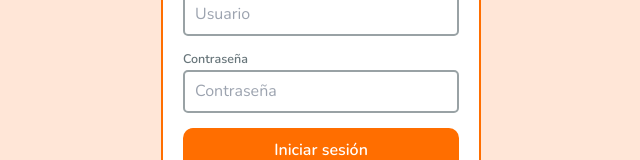
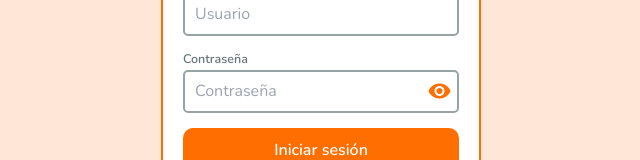
Before and after one commit to zFranco23/promart-store-challenge, a React (Vite) app: page /login in a window 1280 px wide. Shown: the part 390-550 px from the top of the page, without its empty margins (319-959 px from the left). Built offline with nearby package versions, Linux system fonts and the light colour scheme.

Commit message:
Visibility

```diff
--- a/src/common/components/Input/Input.tsx
+++ b/src/common/components/Input/Input.tsx
@@ -1,7 +1,7 @@
 import classNames from 'classnames';
 import type { FieldErrors, UseFormRegisterReturn } from 'react-hook-form';
 
-type props = {
+type Props = {
   name: string;
   label: string;
   formRef: UseFormRegisterReturn;
@@ -10,9 +10,10 @@ type props = {
   errors?: FieldErrors;
   className?: string;
   disabled?: boolean;
+  iconEnd?: JSX.Element;
 };
 
-function Input(props: props) {
+function Input(props: Props) {
   const {
     name,
     label,
@@ -22,6 +23,7 @@ function Input(props: props) {
     errors,
     className,
     disabled = false,
+    iconEnd,
   } = props;
 
   const innerClassName = classNames(
@@ -29,7 +31,7 @@ function Input(props: props) {
     'block w-full py-3 px-4 border border-2 border-neutral40',
     'rounded-lg text-gray-900 placeholder-gray-500',
     'transition duration-300',
-    { 'border-error ocus:border-error': errors?.[name] },
+    { 'border-error focus:border-error': errors?.[name] },
     className,
   );
 
@@ -38,6 +40,7 @@ function Input(props: props) {
       <label htmlFor={name} className='text-xl font-semibold text-neutral60 mb-8'>
         {label}
       </label>
+      <div className='relative'>
         <input
           disabled={disabled}
           type={type}
@@ -46,6 +49,10 @@ function Input(props: props) {
           placeholder={placeholder}
           {...formRef}
         />
+        {iconEnd && (
+          <div className='absolute inset-y-0 right-0 flex items-center pr-3'>{iconEnd}</div>
+        )}
+      </div>
       {errors?.[name] && (
         <p className='text-red-500 mt-1 text-error text-xl font-bold'>
           <>{errors[name]?.message}</>
--- a/src/modules/auth/pages/Login.tsx
+++ b/src/modules/auth/pages/Login.tsx
@@ -10,6 +10,7 @@ import { useAppSelector } from '../../../hooks/store';
 import { login } from '../duck';
 
 import Logo from '../../../common/components/PromartLogo/Logo';
+import { useState } from 'react';
 
 const Login = () => {
   const {
@@ -18,6 +19,7 @@ const Login = () => {
     formState: { errors },
   } = useForm();
 
+  const [showPassword, setShowPassword] = useState<boolean>(true);
   const isAuthenticating = useAppSelector((state) => state.auth.isAuthenticating);
   const authError = useAppSelector((state) => state.auth.authError);
   const dispatch = useAppDispatch();
@@ -49,7 +51,7 @@ const Login = () => {
           <div className='mb-6'>
             <Input
               disabled={isAuthenticating}
-              type='password'
+              type={showPassword ? 'text' : 'password'}
               name='password'
               label='Contraseña'
               placeholder='Contraseña'
@@ -64,6 +66,17 @@ const Login = () => {
                   message: 'Mínimo 6 caracteres',
                 },
               })}
+              iconEnd={
+                <button
+                  className='flex items-center justify-center'
+                  type='button'
+                  onClick={() => setShowPassword((ps) => !ps)}
+                >
+                  <i className='material-icons text-orange'>
+                    {showPassword ? 'visibility' : 'visibility_off'}
+                  </i>
+                </button>
+              }
             />
           </div>
           <MainButton
```
Lines whose indentation alone changed are shown as unchanged.
